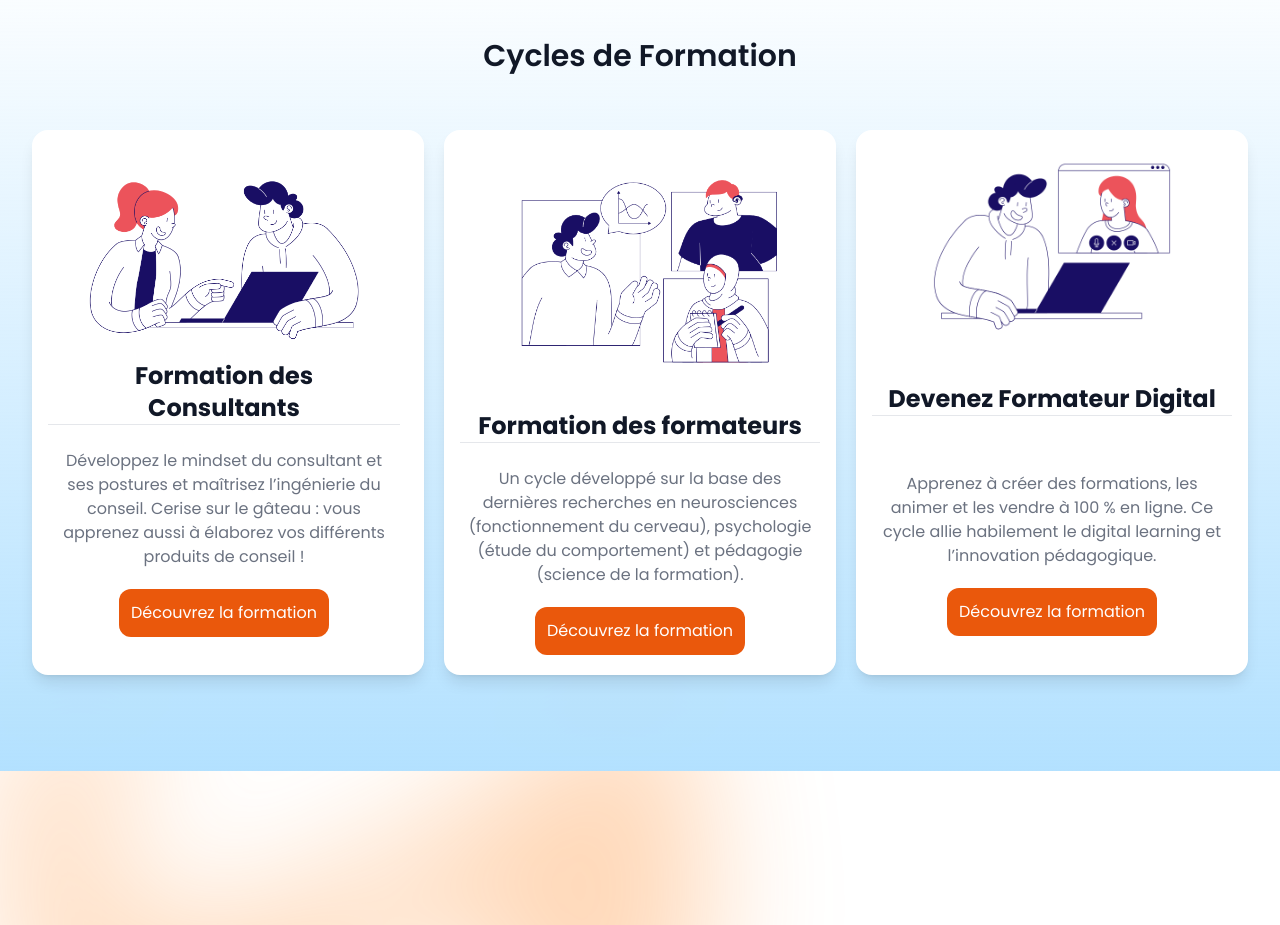
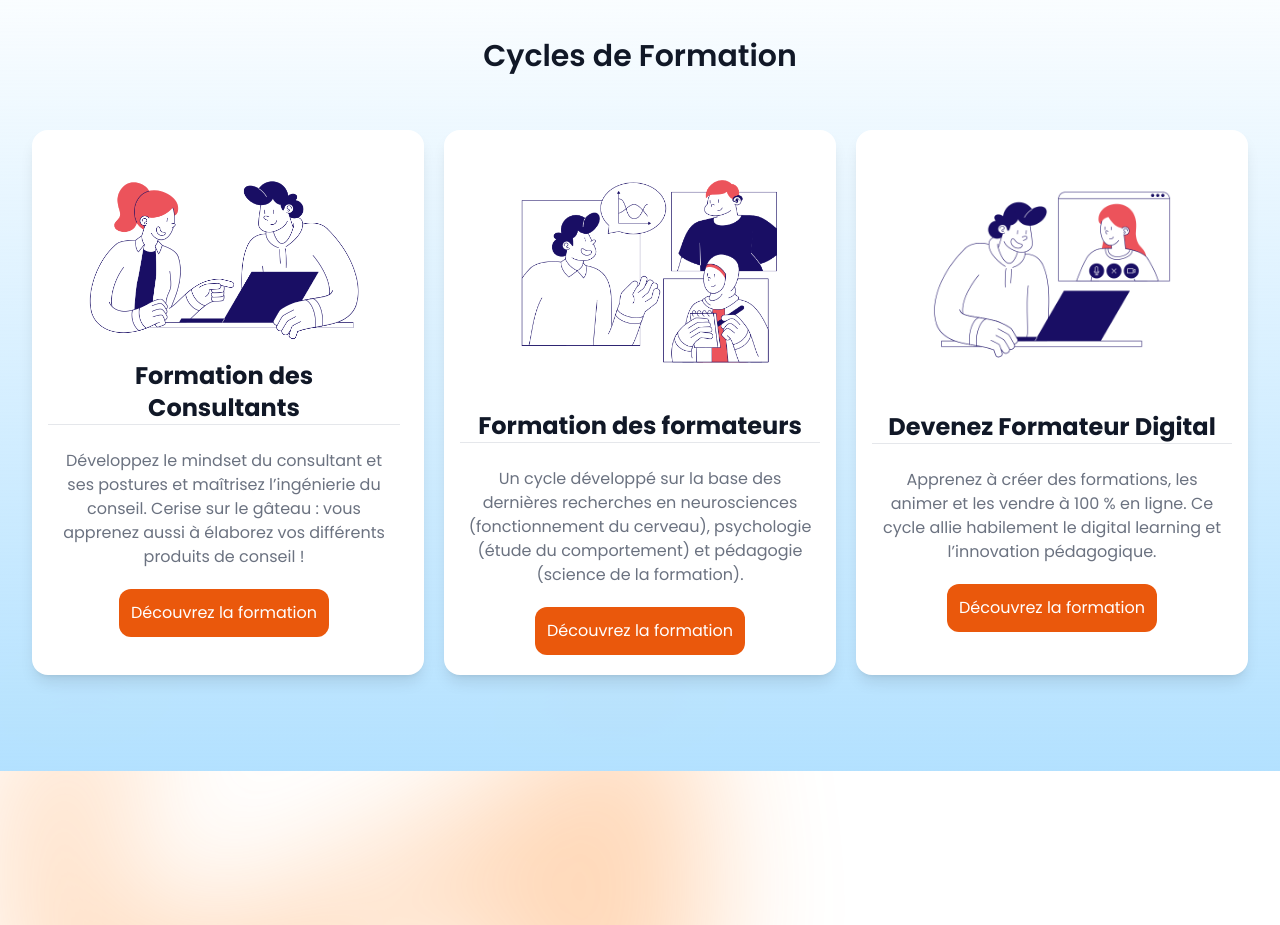
Before and after one commit to jealife/Totac-academy, a React (Create React App) app: page / in a window 1280 px wide. Shown: the part 1160-2085 px from the top of the page. Built offline with nearby package versions, Linux system fonts and the light colour scheme.

Commit message:
Changes to be committed: 	modified:   src/components/cylesSection/CyclesSection.js

```diff
--- a/src/components/cylesSection/CyclesSection.js
+++ b/src/components/cylesSection/CyclesSection.js
@@ -93,7 +93,7 @@ export default function CyclesSection() {
                         <div className="w-full text-center px-4 flex flex-col  justify-center relative  items-center ">
                             <div className="w-full flex justify-center item-center">
 
-                                <img className='w-64 -mb-3 pt-3  ' src={onlineFormateur}
+                                <img className='w-64 -mb-3 pt-10  ' src={onlineFormateur}
                                     alt=""
                                 />
                             </div>
@@ -101,7 +101,7 @@ export default function CyclesSection() {
                             <div className="text-gray-900 pt-8 px-4 w-full border-b-[1px]">
                                 <h3 className='font-bold text-2xl'>Devenez Formateur Digital</h3>
                             </div>
-                            <div className="px-2 pt-10">
+                            <div className="px-2 pt-2">
                                 <p className='text-gray-500'>
                                     Apprenez à créer des formations, les animer et les vendre à 100 % en ligne. Ce cycle allie habilement le digital learning et l’innovation pédagogique.
                                 </p>
```
